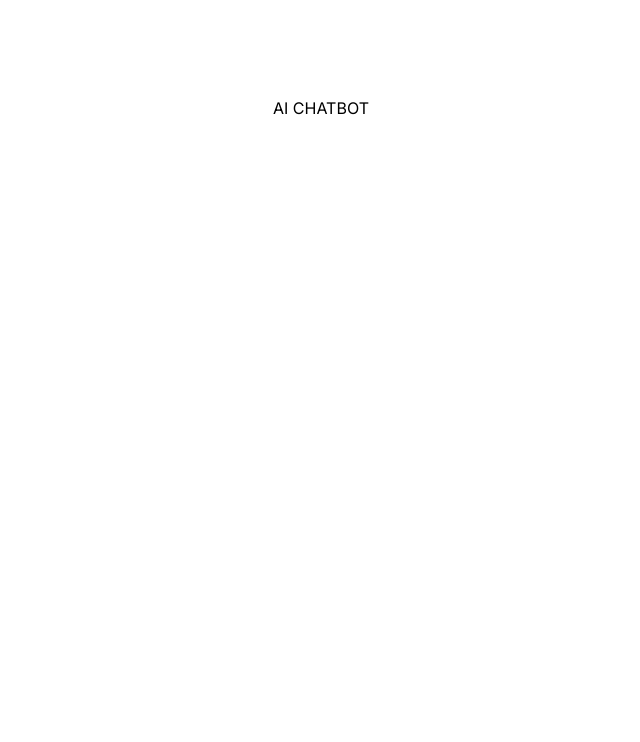
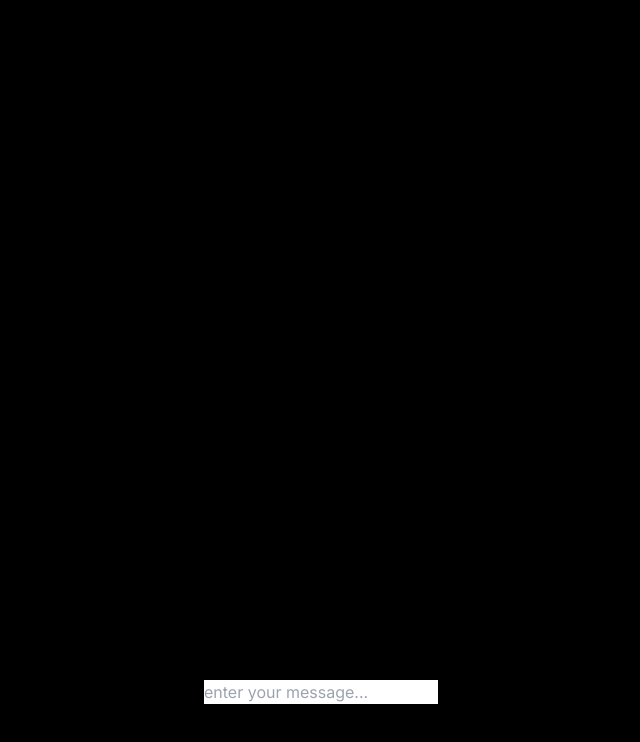
Before and after one commit to etherbits/ai-chatbot, a Next.js app: page / in a window 1280 px wide. Shown: the top 742 px of the page, without its empty margins (319-959 px from the left). Built offline with nearby package versions, Linux system fonts and the light colour scheme.

Commit message:
making bg black and adding input element

```diff
--- a/app/page.tsx
+++ b/app/page.tsx
@@ -2,8 +2,9 @@
 
 export default function Home() {
   return (
-    <main className="flex min-h-screen flex-col items-center justify-between p-24">
+    <main className="flex min-h-screen flex-col items-center justify-between p-24 bg-black">
       AI CHATBOT
+<input type="text" placeholder="enter your message..."/>
     </main>
   )
 }
```
